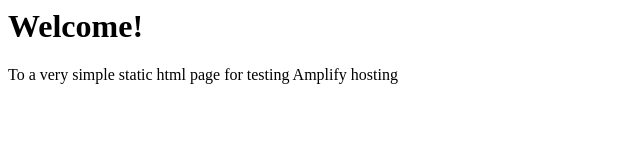
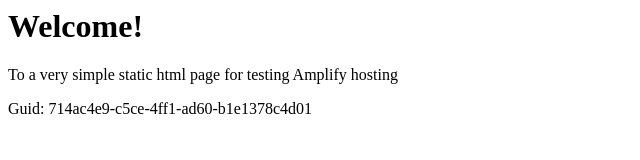
Before and after one commit to aws-aemilia-yul/Github-PR-Commit-Integration-Test-DoNotTouch-Gith-OKSLNVO2-v1-prod-ca-central-1, a website: page src/index.html in a window 1280 px wide. Shown: the whole page, without its empty margins (0-640 px from the left). Drawn offline with Linux system fonts and the light colour scheme.

Commit message:
commit from integ tests

```diff
--- a/src/index.html
+++ b/src/index.html
@@ -1,3 +1,5 @@
+
+
 <html lang="en">
 
 <head>
@@ -10,6 +12,6 @@
 <body>
     <h1>Welcome!</h1>
     <p>To a very simple static html page for testing Amplify hosting</p>
-</body>
+    <p>Guid: 714ac4e9-c5ce-4ff1-ad60-b1e1378c4d01</p></body>
 
 </html>
```
